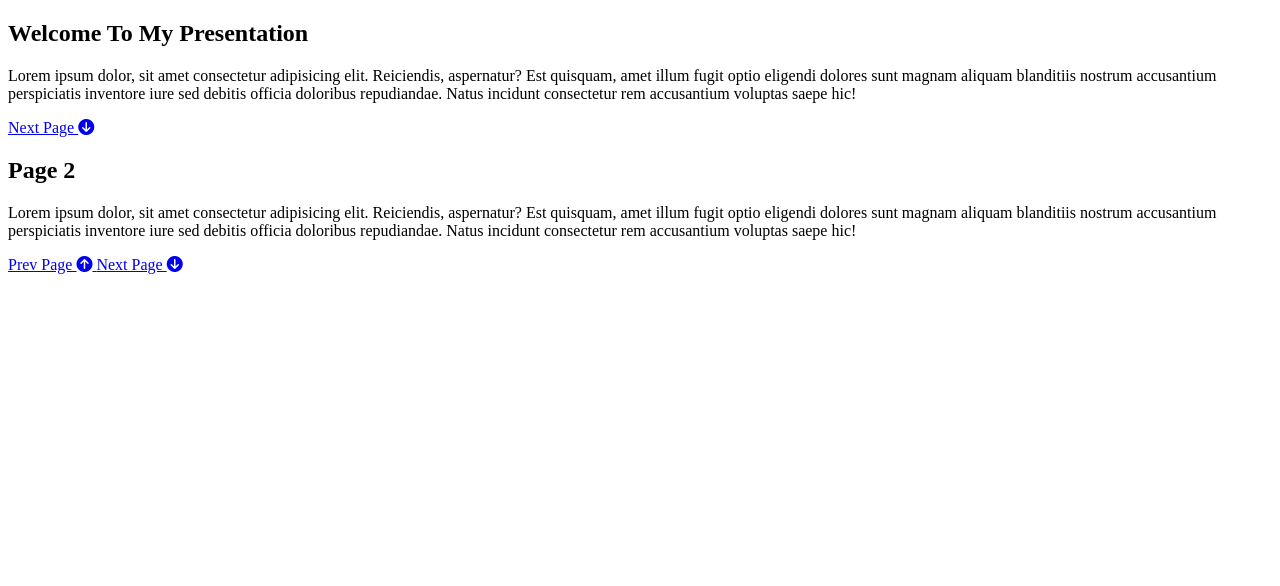
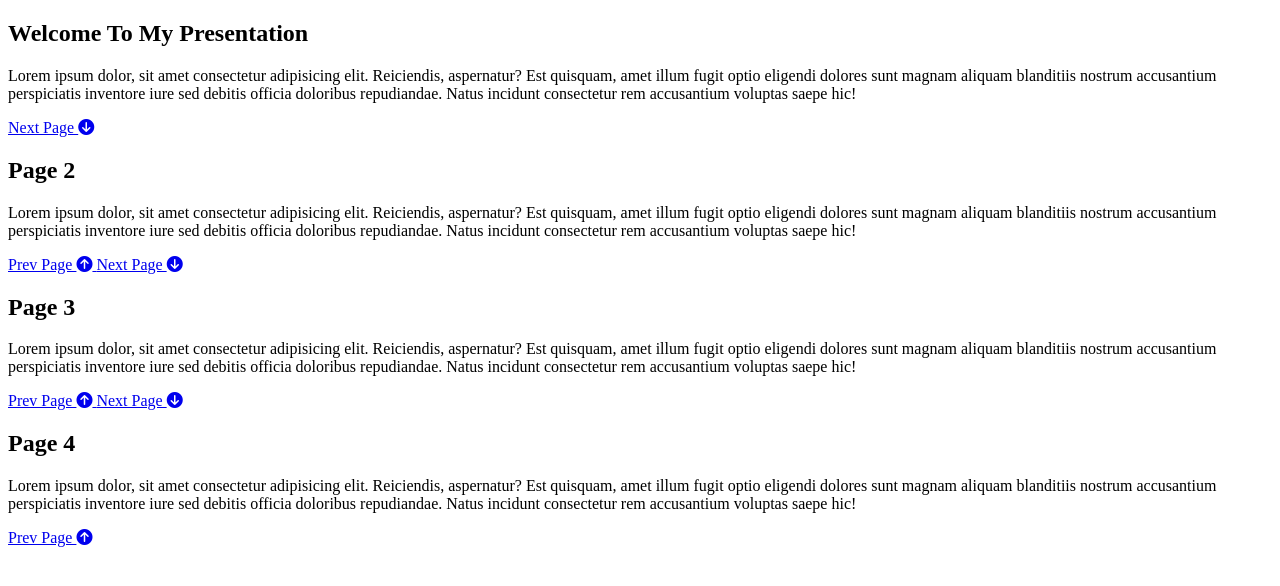
Before and after one commit to j-pcgoncalves/presentation_website, a plain HTML site: page index.html in a window 1280 px wide. Drawn offline with Linux system fonts and the light colour scheme.

Commit message:
create page 3 and 4 html

```diff
--- a/index.html
+++ b/index.html
@@ -26,7 +26,7 @@
         <h1>Page 2</h1>
         <p>Lorem ipsum dolor, sit amet consectetur adipisicing elit. Reiciendis, aspernatur? Est quisquam, amet illum fugit optio eligendi dolores sunt magnam aliquam blanditiis nostrum accusantium perspiciatis inventore iure sed debitis officia doloribus repudiandae. Natus incidunt consectetur rem accusantium voluptas saepe hic!</p>
         <div>
-            <a href="#page-1" class="btn">
+            <a href="#page-1" class="btn btn-dark">
                 Prev Page
                 <i class="fas fa-arrow-circle-up"></i>
             </a>
@@ -36,5 +36,33 @@
             </a>
         </div>
     </section>
+
+    <!-- Page 3 -->
+    <section id="page-3" class="page">
+        <h1>Page 3</h1>
+        <p>Lorem ipsum dolor, sit amet consectetur adipisicing elit. Reiciendis, aspernatur? Est quisquam, amet illum fugit optio eligendi dolores sunt magnam aliquam blanditiis nostrum accusantium perspiciatis inventore iure sed debitis officia doloribus repudiandae. Natus incidunt consectetur rem accusantium voluptas saepe hic!</p>
+        <div>
+            <a href="#page-2" class="btn btn-dark">
+                Prev Page
+                <i class="fas fa-arrow-circle-up"></i>
+            </a>
+            <a href="#page-4" class="btn">
+                Next Page
+                <i class="fas fa-arrow-circle-down"></i>
+            </a>
+        </div>
+    </section>
+
+    <!-- Page 4 -->
+    <section id="page-4" class="page">
+        <h1>Page 4</h1>
+        <p>Lorem ipsum dolor, sit amet consectetur adipisicing elit. Reiciendis, aspernatur? Est quisquam, amet illum fugit optio eligendi dolores sunt magnam aliquam blanditiis nostrum accusantium perspiciatis inventore iure sed debitis officia doloribus repudiandae. Natus incidunt consectetur rem accusantium voluptas saepe hic!</p>
+        <div>
+            <a href="#page-3" class="btn btn-dark">
+                Prev Page
+                <i class="fas fa-arrow-circle-up"></i>
+            </a>
+        </div>
+    </section>
 </body>
 </html>
```
